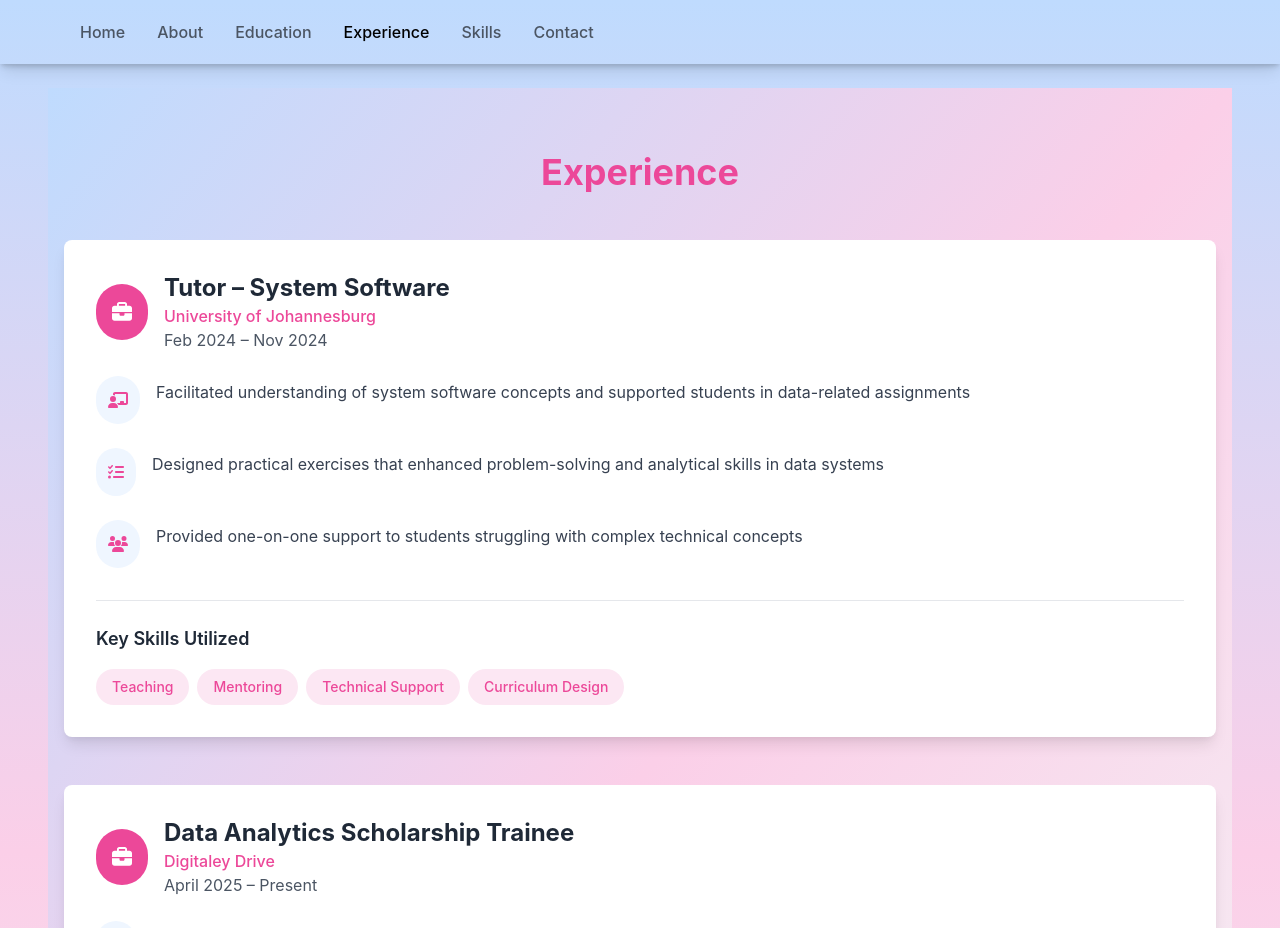
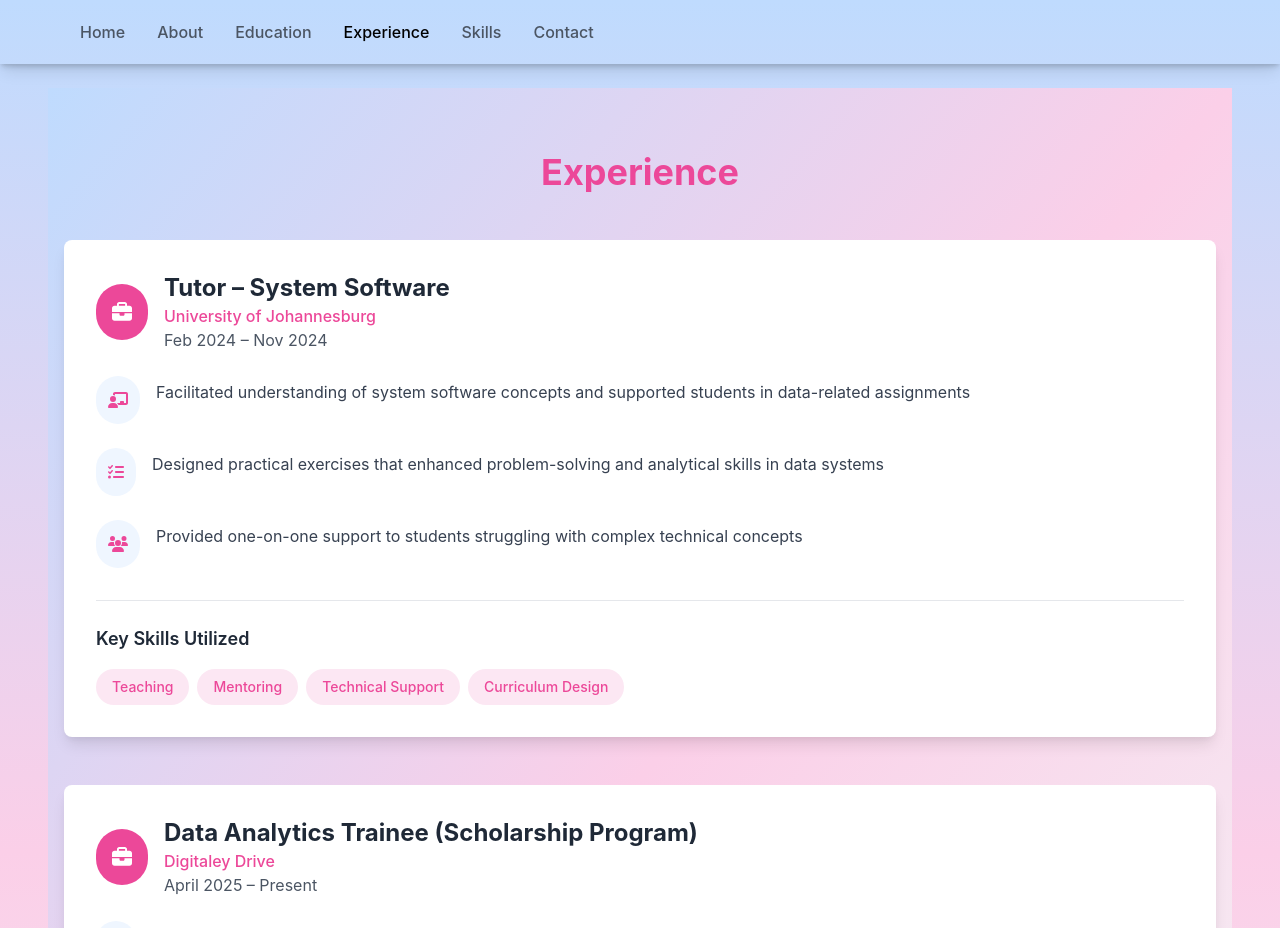
Before and after one commit to OlwethuMfekayi/olwethu-portfolio, a React (Create React App) app: page /experience in a window 1280 px wide. Shown: the top 928 px of the page. Built offline with nearby package versions, Linux system fonts and the light colour scheme.

Commit message:
Update Experience.js

```diff
--- a/src/Components/Experience.js
+++ b/src/Components/Experience.js
@@ -17,7 +17,7 @@ const Experience = () => {
       skills: ["Teaching", "Mentoring", "Technical Support", "Curriculum Design"]
     },
     {
-      title: "Data Analytics Scholarship Trainee",
+      title: "Data Analytics Trainee (Scholarship Program)",
       company: "Digitaley Drive",
       period: "April 2025 – Present",
       responsibilities: [
```
